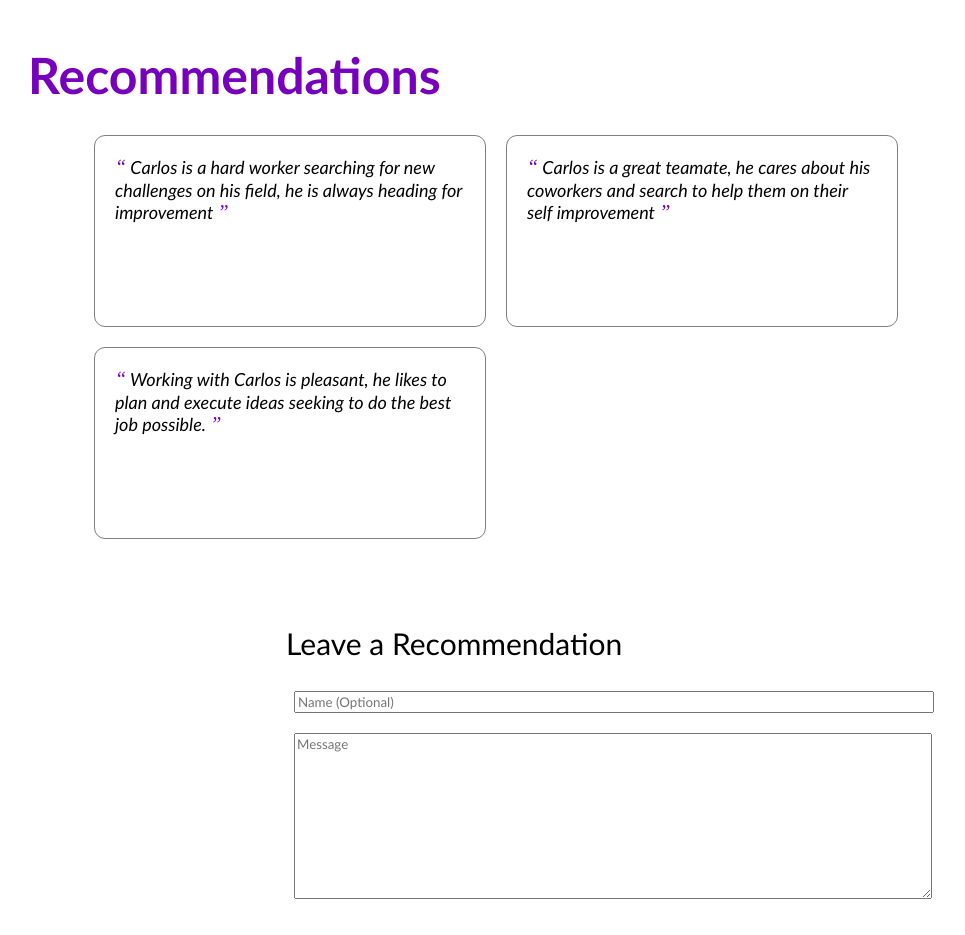
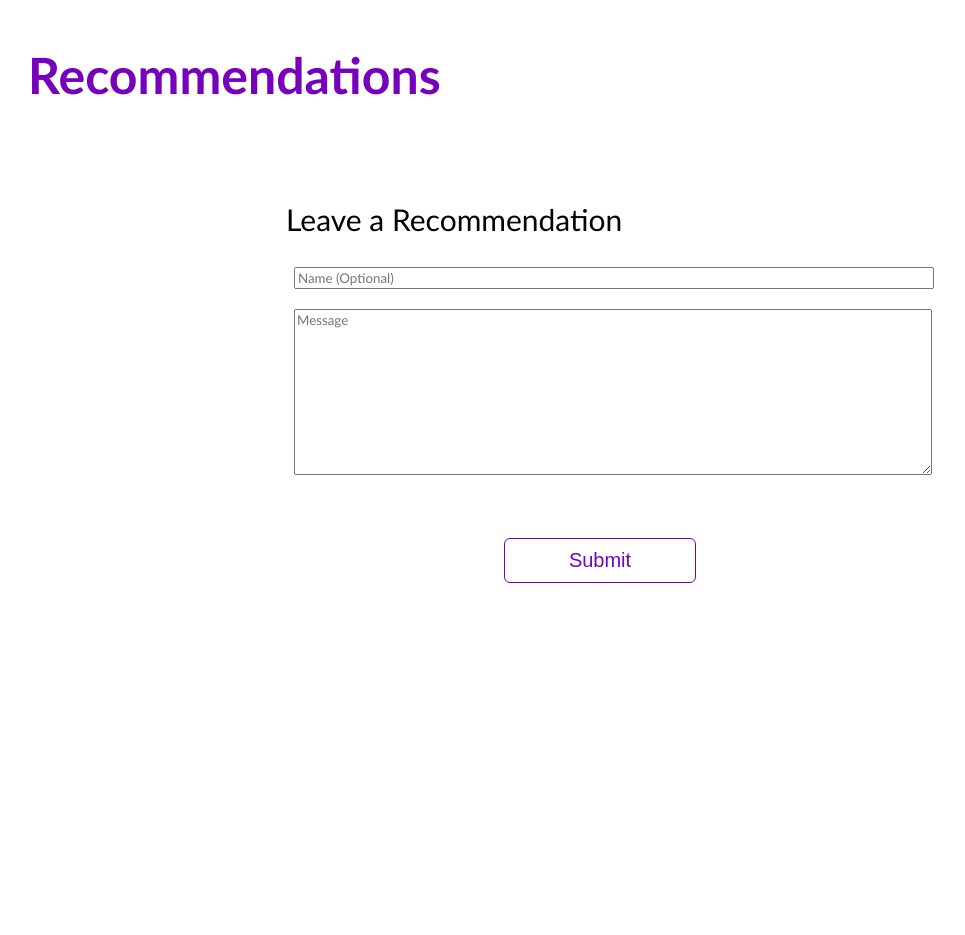
Before and after one commit to skala2301/c_resume, a plain HTML site: page index.html in a window 1280 px wide. Shown: the part 2220-3155 px from the top of the page, without its empty margins (40-1005 px from the left). After the commit the page ends 2887 px from the top, so only its background shows below. Drawn offline with Linux system fonts and the light colour scheme.

Commit message:
Update index.html
Erased Test Recommendations

```diff
--- a/index.html
+++ b/index.html
@@ -144,21 +144,7 @@
       <h2>Recommendations</h2>
       <div style="clear:both;"></div>
       <div class="all_recommendations" id="all_recommendations">
-        <div class="recommendation">
-          <span>&#8220;</span>
-          Carlos is a hard worker searching for new challenges on his field, he is always heading for improvement
-          <span>&#8221;</span>
-        </div>
-        <div class="recommendation">
-          <span>&#8220;</span>
-          Carlos is a great teamate, he cares about his coworkers and search to help them on their self improvement
-          <span>&#8221;</span>
-        </div>
-        <div class="recommendation">
-          <span>&#8220;</span>
-          Working with Carlos is pleasant, he likes to plan and execute ideas seeking to do the best job possible.
-          <span>&#8221;</span>
-        </div>
+
       </div>
     </section>
 
```
